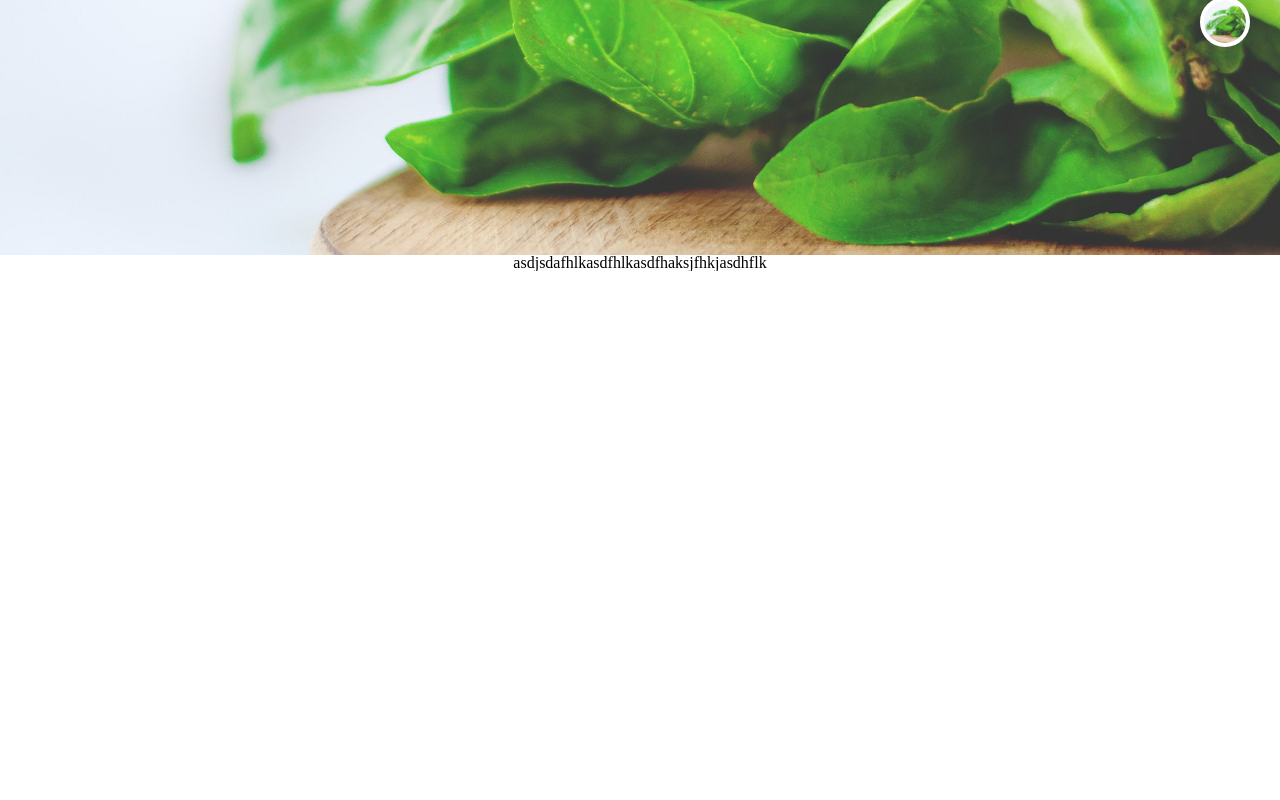
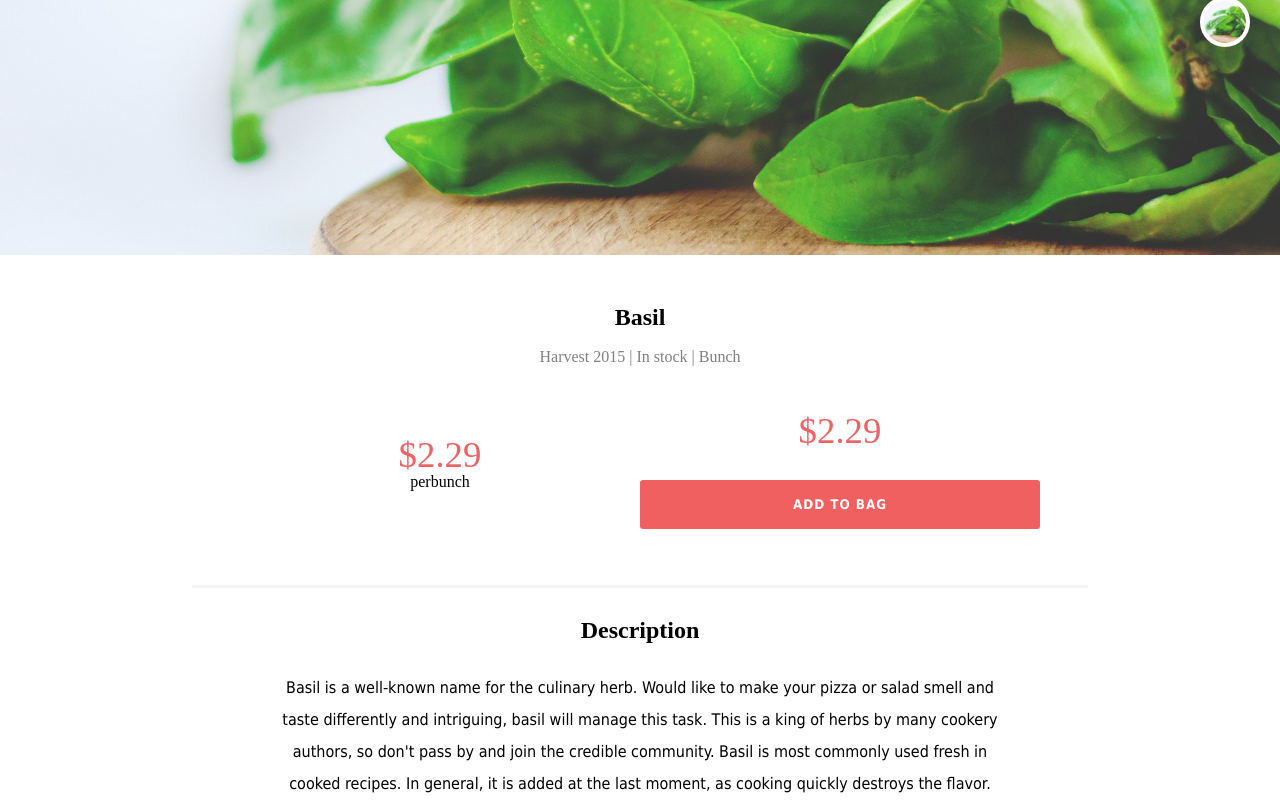
Before and after one commit to rimuse0207/Foodly-Store, a React (Create React App) app: page /Products/Dried/Basil in a window 1280 px wide. Shown: the part 570-1370 px from the top of the page. Before the commit the page ends 841 px from the top, so only its background shows below. Built offline with nearby package versions, Linux system fonts and the light colour scheme.

Commit message:
Add Product desc

```diff
--- a/src/Css/ShowDetail.css
+++ b/src/Css/ShowDetail.css
@@ -46,6 +46,7 @@
   background-size: cover;
   background-position: 50% 50%;
   transition: left 0s 0.75s;
+  background-attachment: fixed;
 }
 
 [id^="slide"]:checked + .slide {
@@ -62,3 +63,87 @@
   height: 50px;
   opacity: 0;
 }
+
+.Intro_price {
+  margin: 0 auto;
+  margin-top: 50px;
+  width: 70%;
+  max-width: 800px;
+  height: 30vh;
+  overflow: hidden;
+}
+.Intro_price > h2 {
+  margin-bottom: 20px;
+}
+.Intro_price > span {
+  color: gray;
+}
+.Intro_Desc {
+}
+.Intro_float {
+  height: 100%;
+  position: relative;
+}
+.Intro_float::after {
+  content: "";
+  clear: both;
+  display: block;
+}
+.Intro_float > .Left {
+  float: left;
+  width: 50%;
+
+  position: absolute;
+  height: 100%;
+  top: 30%;
+  font-size: 2.3rem;
+  color: #ea6365;
+}
+.Intro_float > .Left > span {
+  display: block;
+  font-size: 1rem;
+}
+.Intro_float > .Right {
+  float: right;
+  width: 50%;
+
+  position: relative;
+  height: 100%;
+  top: 20%;
+  font-size: 2.3rem;
+  color: #ea6365;
+}
+.Intro_float > .Right > button {
+  display: block;
+  background-color: #f06060;
+  color: white;
+  width: 100%;
+  padding: 17px 30px;
+  text-align: center;
+  border-radius: 3px;
+  display: inline-block;
+  font-family: "Raleway", Tahoma, Geneva, sans-serif;
+  font-weight: 800;
+  letter-spacing: 1px;
+  border: none;
+  margin-bottom: 30px;
+  margin-top: 30px;
+}
+.Intro_Desc {
+  border-top: 3px solid #f5f4f4;
+  padding-top: 30px;
+  width: 70%;
+  margin: 0 auto;
+  margin-top: 40px;
+  margin-bottom: 60px;
+}
+.Intro_Desc > h2 {
+  margin-bottom: 30px;
+}
+.Intro_Desc > p {
+  width: 80%;
+  margin: 0 auto;
+  line-height: 2rem;
+  font-weight: 100;
+  font-family: "Raleway", Tahoma, Geneva, sans-serif, sans-serif;
+}
--- a/src/components/Menu.tsx
+++ b/src/components/Menu.tsx
@@ -70,7 +70,7 @@ const Menu: React.FC = () => {
             <Link to="/Contact">Contact</Link>
           </li>
           <li>
-            <Link to="Login">Login</Link>
+            <Link to="/Login">Login</Link>
           </li>
         </ul>
       </div>
--- a/src/components/products/SHowDetail.tsx
+++ b/src/components/products/SHowDetail.tsx
@@ -3,9 +3,13 @@ import "../../Css/ShowDetail.css";
 
 type ImgProps = {
   images: any;
+  name: string;
+  price: number;
+  desc: string;
 };
 
-const ShowDetail: React.FC<ImgProps> = ({ images }) => {
+const ShowDetail: React.FC<ImgProps> = ({ images, name, price, desc }) => {
+  console.log(name);
   return (
     <div className="boXX">
       <div className="Slider_container">
@@ -44,7 +48,23 @@ const ShowDetail: React.FC<ImgProps> = ({ images }) => {
           })}
         </div>
       </div>
-      <div>asdjsdafhlkasdfhlkasdfhaksjfhkjasdhflk</div>
+      <div className="Intro_price">
+        <h2>{name}</h2>
+        <span> Harvest 2015 | In stock | Bunch</span>
+        <div className="Intro_float">
+          <div className="Left">
+            ${price} <span>perbunch</span>
+          </div>
+          <div className="Right">
+            ${price}
+            <button>ADD TO BAG</button>
+          </div>
+        </div>
+      </div>
+      <div className="Intro_Desc">
+        <h2>Description</h2>
+        <p>{desc}</p>
+      </div>
     </div>
   );
 };
--- a/src/components/products/ShowItem.tsx
+++ b/src/components/products/ShowItem.tsx
@@ -27,10 +27,15 @@ const ShowItem: React.FC = (
       return list;
     }
   });
-
+  console.log(daaa);
   return (
     <div>
-      <ShowDetail images={daaa[0].img}></ShowDetail>
+      <ShowDetail
+        images={daaa[0].img}
+        name={daaa[0].name}
+        price={daaa[0].price}
+        desc={daaa[0].Description}
+      ></ShowDetail>
     </div>
   );
 };
```
